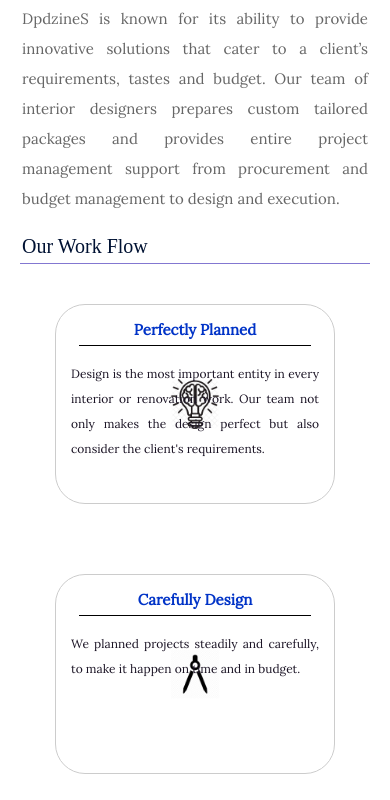
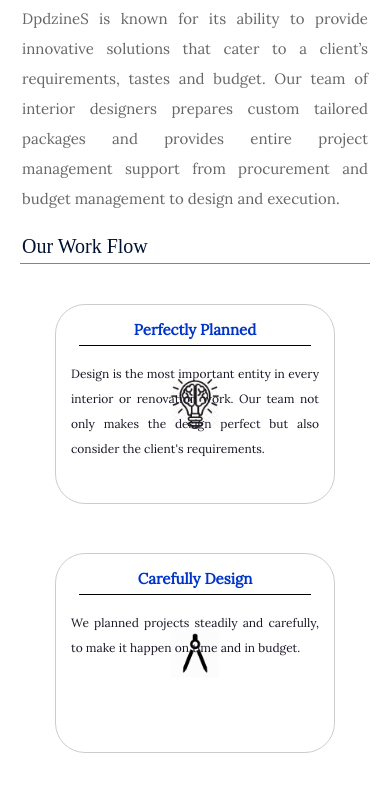
Before and after one commit to ShubhamSharma037/Sample, a React (Create React App) app: page / in a window 390 px wide. Shown: the part 1479-2279 px from the top of the page. Built offline with nearby package versions, Linux system fonts and the light colour scheme; a web font is replaced by a local one.

Commit message:
Responsive5

```diff
--- a/src/Components/Home/WorkFlow/Row/row.module.css
+++ b/src/Components/Home/WorkFlow/Row/row.module.css
@@ -13,7 +13,7 @@
 @media (max-width: 600px) {
   .Row {
     padding: 20px 0 0 0;
-    height: 90%;
+    height: 85%;
     width: 100%;
     flex-flow: column wrap; } }
 
--- a/src/sass/row.scss
+++ b/src/sass/row.scss
@@ -17,7 +17,7 @@
 @media (max-width:600px){
     .Row{
         padding: 20px 0 0 0;
-        height: 90%;
+        height: 85%;
         width: 100%;
         flex-flow: column wrap;
     }
```
